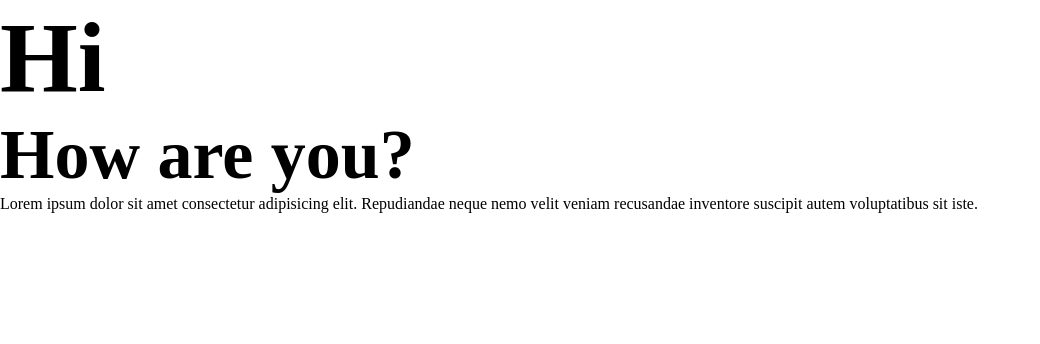
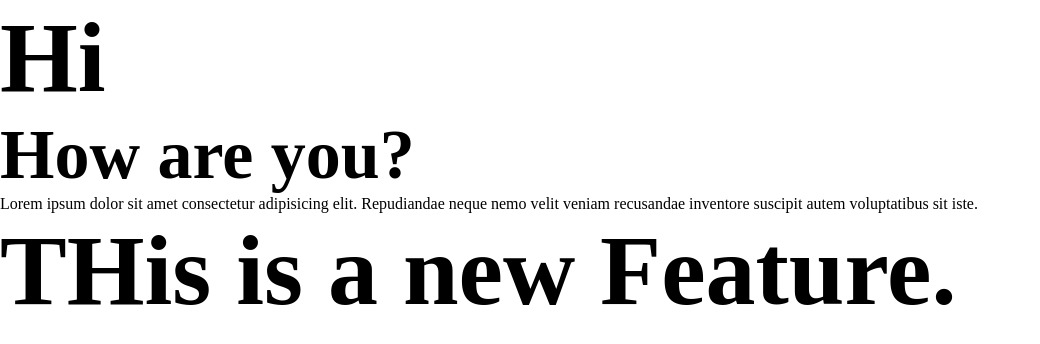
Before and after one commit to Vansh-Rathod/Local-Repo, a plain HTML site: page index.html in a window 1280 px wide. Shown: the whole page, without its empty margins (0-1040 px from the left). Drawn offline with Linux system fonts and the light colour scheme.

Commit message:
added a new feature in index file

```diff
--- a/index.html
+++ b/index.html
@@ -10,5 +10,7 @@
     <h1>Hi</h1>
     <h2>How are you?</h2>
     <p>Lorem ipsum dolor sit amet consectetur adipisicing elit. Repudiandae neque nemo velit veniam recusandae inventore suscipit autem voluptatibus sit iste.</p>
+
+    <h1>THis is a new Feature.</h1>
 </body>
 </html>
```
